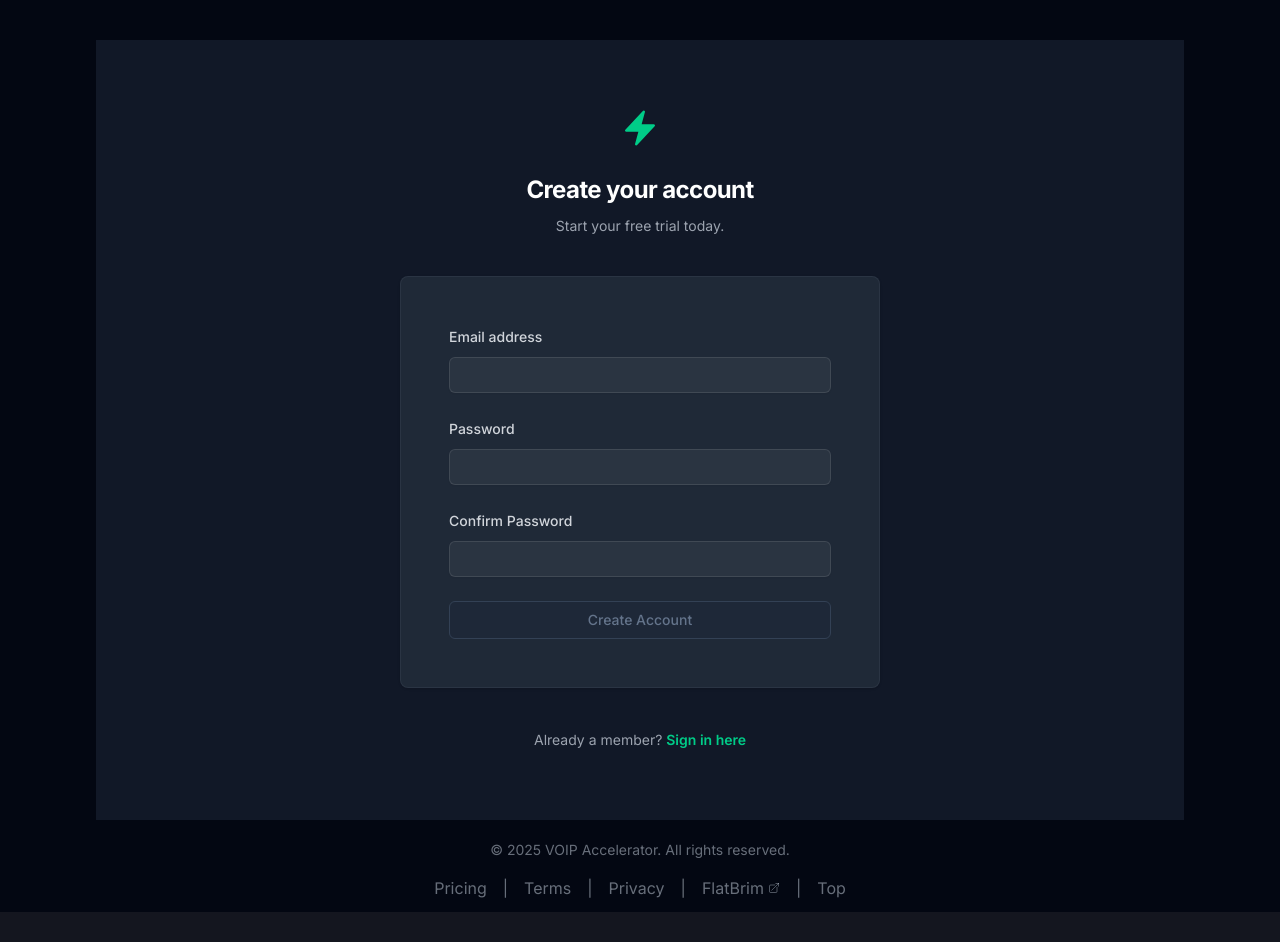
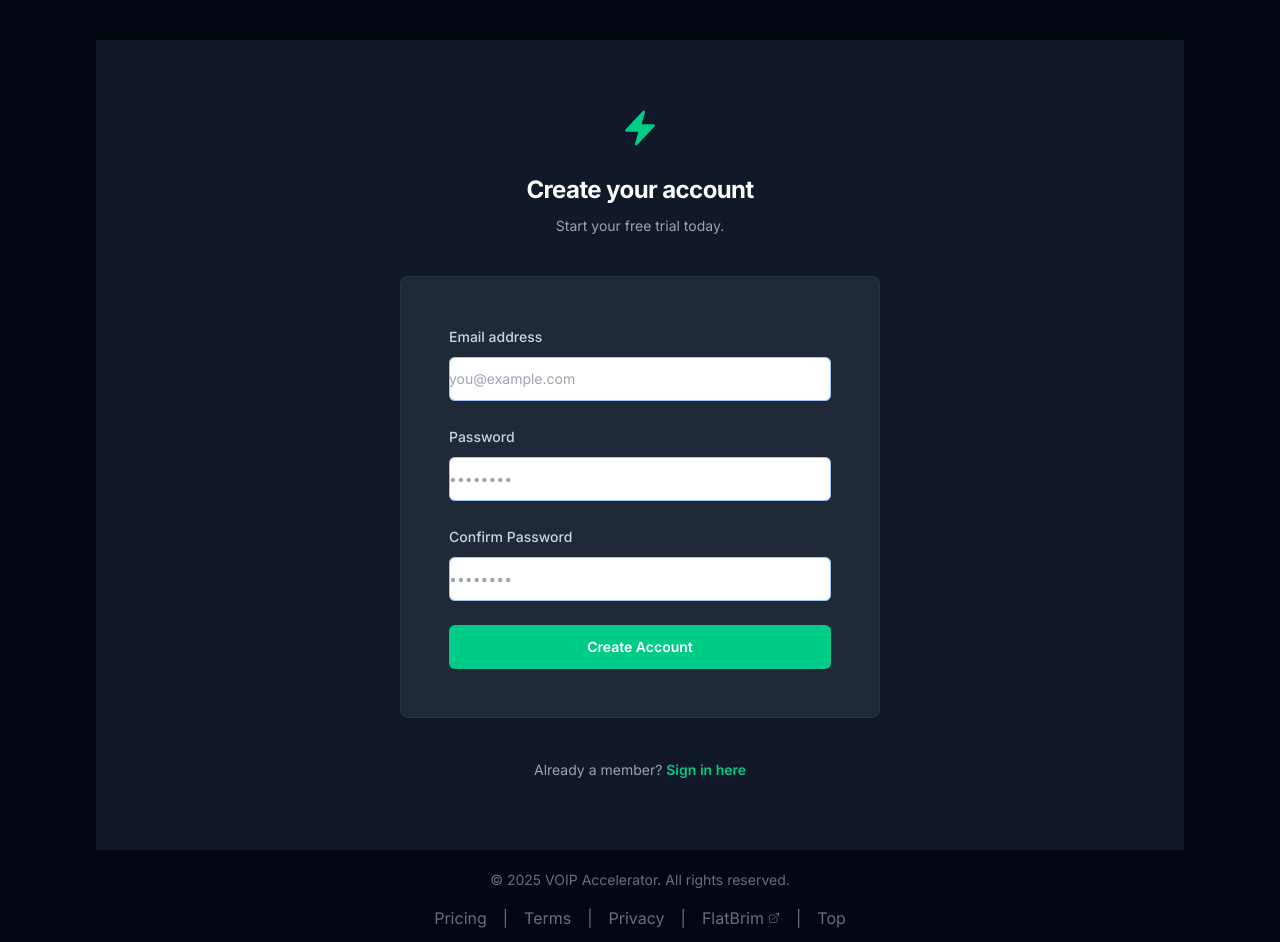
Before and after one commit to kdjordan/voip-accelerator, a Vue app in the folder client/: page /signup in a window 1280 px wide. Before the commit the page ends 912 px from the top, so only its background shows below. Built offline with nearby package versions, Linux system fonts and the light colour scheme; no server answers.

Commit message:
STYLE: update SignUpForm styles and improve error handling

```diff
--- a/client/src/components/auth/SignUpForm.vue
+++ b/client/src/components/auth/SignUpForm.vue
@@ -1,85 +1,85 @@
 <template>
   <form class="space-y-6" @submit.prevent="handleSignUp">
     <div>
-      <label for="email" class="block text-sm font-medium leading-6 text-gray-300"
+      <label for="email" class="block text-sm font-medium leading-6 text-text-primary"
         >Email address</label
       >
       <div class="mt-2">
         <input
+          id="email"
           v-model="email"
-          id="email"
           name="email"
           type="email"
           autocomplete="email"
           required
-          class="block w-full rounded-md border-0 bg-white/5 py-1.5 text-white shadow-sm ring-1 ring-inset ring-white/10 focus:ring-2 focus:ring-inset focus:ring-accent sm:text-sm sm:leading-6"
+          class="form-input block w-full rounded-md border-0 py-2.5 shadow-sm ring-1 ring-inset ring-border focus:ring-2 focus:ring-inset focus:ring-accent sm:text-sm sm:leading-6 bg-background-secondary text-text-primary placeholder-text-secondary"
+          placeholder="you@example.com"
+          @input="clearMessages"
         />
       </div>
     </div>
 
     <div>
-      <label for="password" class="block text-sm font-medium leading-6 text-gray-300"
+      <label for="password" class="block text-sm font-medium leading-6 text-text-primary"
         >Password</label
       >
       <div class="mt-2">
         <input
+          id="password"
           v-model="password"
-          id="password"
           name="password"
           type="password"
           autocomplete="new-password"
           required
-          :minlength="minPasswordLength"
-          class="block w-full rounded-md border-0 bg-white/5 py-1.5 text-white shadow-sm ring-1 ring-inset ring-white/10 focus:ring-2 focus:ring-inset focus:ring-accent sm:text-sm sm:leading-6"
+          class="form-input block w-full rounded-md border-0 py-2.5 shadow-sm ring-1 ring-inset ring-border focus:ring-2 focus:ring-inset focus:ring-accent sm:text-sm sm:leading-6 bg-background-secondary text-text-primary placeholder-text-secondary"
+          placeholder="••••••••"
+          @input="clearMessages"
         />
-        <p
-          v-if="password && password.length < minPasswordLength"
-          class="mt-1 text-xs text-yellow-400"
-        >
-          Password must be at least {{ minPasswordLength }} characters long.
-        </p>
       </div>
     </div>
 
     <div>
-      <label for="confirm-password" class="block text-sm font-medium leading-6 text-gray-300"
+      <label for="confirmPassword" class="block text-sm font-medium leading-6 text-text-primary"
         >Confirm Password</label
       >
       <div class="mt-2">
         <input
+          id="confirmPassword"
           v-model="confirmPassword"
-          id="confirm-password"
-          name="confirm-password"
+          name="confirmPassword"
           type="password"
           autocomplete="new-password"
           required
-          class="block w-full rounded-md border-0 bg-white/5 py-1.5 text-white shadow-sm ring-1 ring-inset ring-white/10 focus:ring-2 focus:ring-inset focus:ring-accent sm:text-sm sm:leading-6"
+          class="form-input block w-full rounded-md border-0 py-2.5 shadow-sm ring-1 ring-inset ring-border focus:ring-2 focus:ring-inset focus:ring-accent sm:text-sm sm:leading-6 bg-background-secondary text-text-primary placeholder-text-secondary"
+          placeholder="••••••••"
+          @input="clearMessages"
         />
-        <p
-          v-if="password && confirmPassword && password !== confirmPassword"
-          class="mt-1 text-xs text-red-400"
-        >
-          Passwords do not match.
-        </p>
       </div>
     </div>
 
-    <div v-if="errorMessage" class="mt-4 text-center text-sm text-red-400">
+    <div
+      v-if="errorMessage"
+      class="mt-4 p-3 bg-red-500/10 border border-red-500/30 text-red-300 rounded-md text-sm"
+    >
       {{ errorMessage }}
     </div>
-    <div v-if="successMessage" class="mt-4 text-center text-sm text-green-400">
-      {{ successMessage }}
+
+    <div
+      v-if="signupSuccessMessage"
+      class="mt-6 p-4 bg-green-500/10 border border-green-500/30 text-green-300 rounded-md text-sm"
+    >
+      {{ signupSuccessMessage }}
     </div>
 
     <div>
-      <BaseButton
+      <button
         type="submit"
-        :is-loading="isLoading"
-        :disabled="isLoading || password !== confirmPassword || password.length < minPasswordLength"
-        class="w-full"
+        :disabled="isLoading || isSignupFormSuccessfullySubmitted"
+        class="flex w-full justify-center rounded-md bg-accent px-3 py-2.5 text-sm font-semibold leading-6 text-white shadow-sm hover:bg-accent-hover focus-visible:outline focus-visible:outline-2 focus-visible:outline-offset-2 focus-visible:outline-accent disabled:opacity-50 disabled:cursor-not-allowed"
       >
-        {{ isLoading ? 'Creating account...' : 'Create Account' }}
-      </BaseButton>
+        <span v-if="isLoading">Processing...</span>
+        <span v-else>Create Account</span>
+      </button>
     </div>
 
     <!-- Optional: Add Social Logins
@@ -113,48 +113,52 @@
   import { useUserStore } from '@/stores/user-store';
   import BaseButton from '@/components/shared/BaseButton.vue';
 
+  const userStore = useUserStore();
+  const router = useRouter();
   const email = ref('');
   const password = ref('');
   const confirmPassword = ref('');
+  const errorMessage = ref<string | null>(null);
+  const signupSuccessMessage = ref<string | null>(null);
   const isLoading = ref(false);
   const isLoadingGoogle = ref(false);
-  const errorMessage = ref<string | null>(null);
-  const successMessage = ref<string | null>(null);
-  const minPasswordLength = 6; // Supabase default minimum password length
-
-  const userStore = useUserStore();
-  const router = useRouter();
+  const isSignupFormSuccessfullySubmitted = ref(false);
 
   async function handleSignUp() {
-    errorMessage.value = null;
-    successMessage.value = null; // Clear previous success messages
-    if (!validateForm()) return;
+    clearMessages(); // Clear messages at the start of a new attempt
+
+    if (password.value !== confirmPassword.value) {
+      errorMessage.value = 'Passwords do not match.';
+      return;
+    }
+
+    if (password.value.length < 8) {
+      errorMessage.value = 'Password must be at least 8 characters long.';
+      return;
+    }
 
     isLoading.value = true;
-    const userAgent = navigator.userAgent || 'Unknown User Agent';
+    const userAgent = navigator.userAgent;
 
     try {
-      // Pass userAgent as the third argument directly
-      const { error } = await userStore.signUp(email.value, password.value, userAgent);
-      if (error) {
-        successMessage.value = null; // Clear success message if there was an error
-        throw error;
+      const { error: signUpError } = await userStore.signUp(email.value, password.value, userAgent);
+
+      if (signUpError) {
+        console.error('Sign up error object:', signUpError);
+        errorMessage.value = signUpError.message || 'Failed to create account. Please try again.';
+      } else {
+        // Success
+        signupSuccessMessage.value = `Account creation initiated! A confirmation email has been sent to ${email.value}. Please check your inbox (and spam folder) and click the link to activate your account.`;
+        isSignupFormSuccessfullySubmitted.value = true; // Disable button on success
+        // Optionally clear form fields, though user might want to see the email they used
+        // email.value = '';
+        // password.value = '';
+        // confirmPassword.value = '';
       }
-      // Handle success (e.g., show confirmation message, redirect)
-      // console.log('Signup process initiated. Check email if confirmation is needed.');
-      errorMessage.value = null; // Clear any previous errors
-      successMessage.value = `Account creation initiated! A confirmation email has been sent to ${email.value}. Please check your inbox (and spam folder) and click the link to activate your account.`;
-
-      // Optional: Reset form fields after a delay or leave them for user reference
-      // email.value = '';
-      // password.value = '';
-      // confirmPassword.value = '';
-
-      // Consider disabling the form or button further if needed, though isLoading handles the button.
-    } catch (err: any) {
-      console.error('Sign up error:', err);
-      successMessage.value = null; // Clear success message if there was an error
-      errorMessage.value = err.message || 'Sign up failed. Please try again.';
+    } catch (error) {
+      // Catch any unexpected errors from the signUp action itself
+      console.error('Unexpected error during sign up:', error);
+      errorMessage.value = 'An unexpected error occurred. Please try again.';
     } finally {
       isLoading.value = false;
     }
@@ -177,11 +181,9 @@
     }
   }
 
-  function validateForm() {
-    if (password.value !== confirmPassword.value || password.value.length < minPasswordLength) {
-      errorMessage.value = 'Please ensure passwords match and meet the length requirement.';
-      return false;
-    }
-    return true;
+  function clearMessages() {
+    errorMessage.value = null;
+    signupSuccessMessage.value = null;
+    isSignupFormSuccessfullySubmitted.value = false;
   }
 </script>
```
Also changed, not shown: client/src/router/index.ts (+35 -26 lines).
